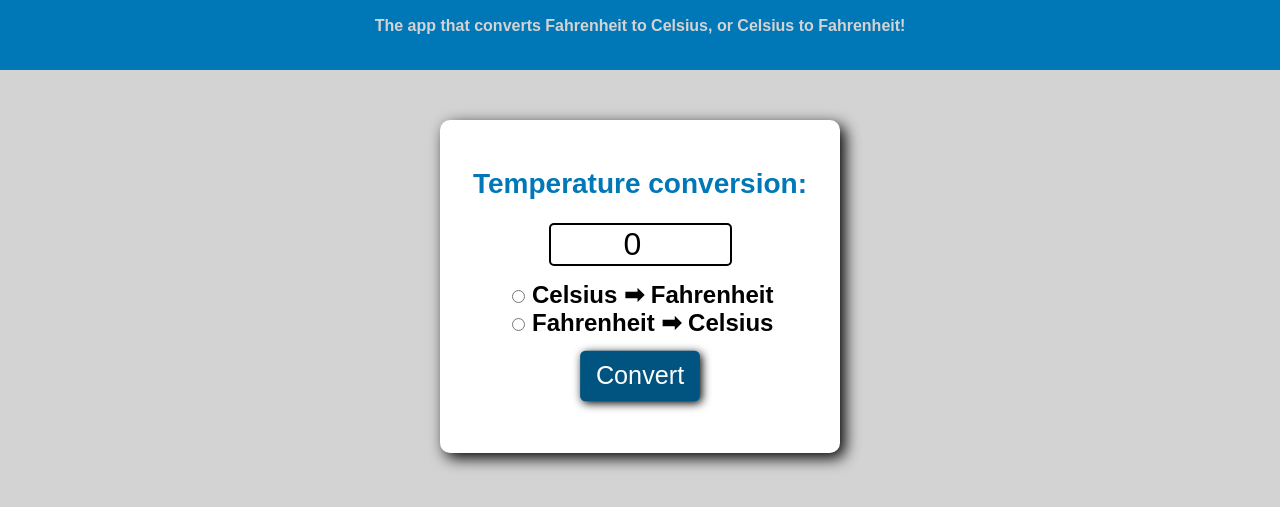
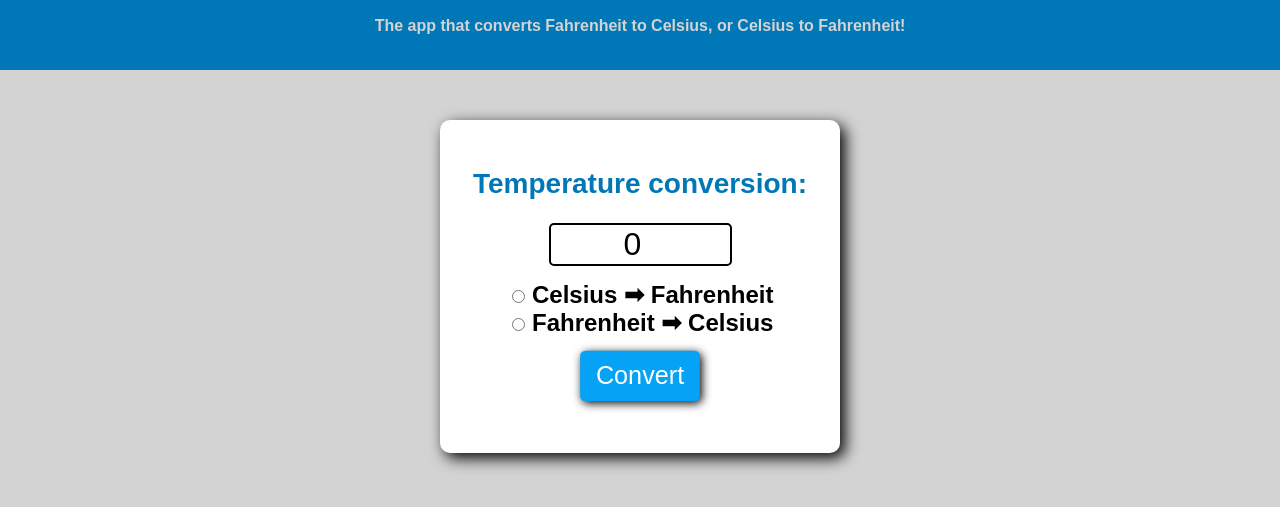
Before and after one commit to travisfowlston/temp-converter, a plain HTML site: page index.html in a window 1280 px wide. In both pictures the pointer is over the button "Convert". Shown: the part 79-586 px from the top of the page. Drawn offline with Linux system fonts and the light colour scheme.

Commit message:
updated button color

```diff
--- a/assets/style.css
+++ b/assets/style.css
@@ -70,7 +70,7 @@ button {
 }
 
 button:hover {
-  background-color: #025480;
+  background-color: #05a2f6;
   transform: scale(1.05);
   transition: 0s ease-in-out;
 }
```
